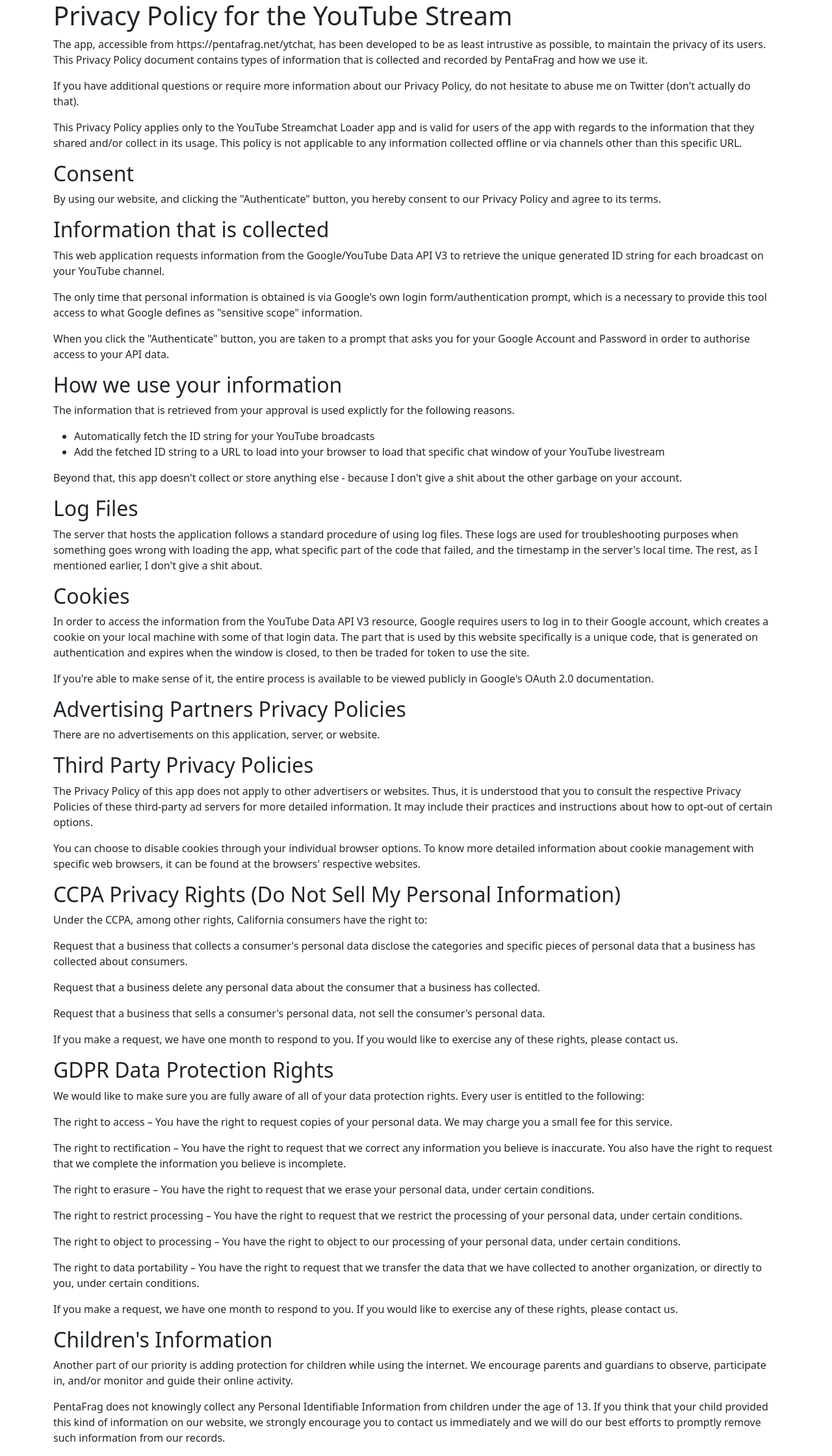
After one commit to hyp3rstrike/ytchat-loader, a PHP site: page /privacy.html in a window 1280 px wide. The commit adds this page. Shown: the whole page at 65% size. Run offline with PHP 8.4, Linux system fonts and the light colour scheme.

Commit message:
adding privacy policy

```diff
--- /dev/null
+++ b/privacy.html
@@ -0,0 +1,85 @@
+<!DOCTYPE html>
+    <head>
+        <title>
+            Privacy Policy - YouTube StreamChat Loader
+        </title>
+        <link href="https://cdn.jsdelivr.net/npm/bootstrap@5.0.0-beta2/dist/css/bootstrap.min.css" rel="stylesheet" integrity="sha384-BmbxuPwQa2lc/FVzBcNJ7UAyJxM6wuqIj61tLrc4wSX0szH/Ev+nYRRuWlolflfl" crossorigin="anonymous">
+    </head>
+    <body>
+        <div class="container">
+        <h1>Privacy Policy for the YouTube Stream</h1>
+
+        <p>The app, accessible from https://pentafrag.net/ytchat, has been developed to be as least intrustive as possible, to maintain the privacy of its users. This Privacy Policy document contains types of information that is collected and recorded by PentaFrag and how we use it.</p>
+
+        <p>If you have additional questions or require more information about our Privacy Policy, do not hesitate to abuse me on Twitter (don't actually do that).</p>
+
+        <p>This Privacy Policy applies only to the YouTube Streamchat Loader app and is valid for users of the app with regards to the information that they shared and/or collect in its usage. This policy is not applicable to any information collected offline or via channels other than this specific URL.
+
+        <h2>Consent</h2>
+
+        <p>By using our website, and clicking the "Authenticate" button, you hereby consent to our Privacy Policy and agree to its terms.</p>
+
+        <h2>Information that is collected</h2>
+
+        <p>This web application requests information from the Google/YouTube Data API V3 to retrieve the unique generated ID string for each broadcast on your YouTube channel.</p>
+        <p>The only time that personal information is obtained is via Google's own login form/authentication prompt, which is a necessary to provide this tool access to what Google defines as "sensitive scope" information.</p>
+        <p>When you click the "Authenticate" button, you are taken to a prompt that asks you for your Google Account and Password in order to authorise access to your API data.</p>
+
+        <h2>How we use your information</h2>
+
+        <p>The information that is retrieved from your approval is used explictly for the following reasons.</p>
+
+        <ul>
+        <li>Automatically fetch the ID string for your YouTube broadcasts</li>
+        <li>Add the fetched ID string to a URL to load into your browser to load that specific chat window of your YouTube livestream</li>
+        </ul>
+
+        <p>Beyond that, this app doesn't collect or store anything else - because I don't give a shit about the other garbage on your account.</p>
+
+        <h2>Log Files</h2>
+
+        <p>The server that hosts the application follows a standard procedure of using log files. These logs are used for troubleshooting purposes when something goes wrong with loading the app, what specific part of the code that failed, and the timestamp in the server's local time. The rest, as I mentioned earlier, I don't give a shit about.</p>
+
+        <h2>Cookies</h2>
+
+        <p>In order to access the information from the YouTube Data API V3 resource, Google requires users to log in to their Google account, which creates a cookie on your local machine with some of that login data. The part that is used by this website specifically is a unique code, that is generated on authentication and expires when the window is closed, to then be traded for token to use the site.</p>
+
+        <p>If you're able to make sense of it, the entire process is available to be viewed publicly in Google's OAuth 2.0 documentation.</p>
+
+        <h2>Advertising Partners Privacy Policies</h2>
+
+        <P>There are no advertisements on this application, server, or website.</p>
+
+        <h2>Third Party Privacy Policies</h2>
+
+        <p>The Privacy Policy of this app does not apply to other advertisers or websites. Thus, it is understood that you to consult the respective Privacy Policies of these third-party ad servers for more detailed information. It may include their practices and instructions about how to opt-out of certain options. </p>
+
+        <p>You can choose to disable cookies through your individual browser options. To know more detailed information about cookie management with specific web browsers, it can be found at the browsers' respective websites.</p>
+
+        <h2>CCPA Privacy Rights (Do Not Sell My Personal Information)</h2>
+
+        <p>Under the CCPA, among other rights, California consumers have the right to:</p>
+        <p>Request that a business that collects a consumer's personal data disclose the categories and specific pieces of personal data that a business has collected about consumers.</p>
+        <p>Request that a business delete any personal data about the consumer that a business has collected.</p>
+        <p>Request that a business that sells a consumer's personal data, not sell the consumer's personal data.</p>
+        <p>If you make a request, we have one month to respond to you. If you would like to exercise any of these rights, please contact us.</p>
+
+        <h2>GDPR Data Protection Rights</h2>
+
+        <p>We would like to make sure you are fully aware of all of your data protection rights. Every user is entitled to the following:</p>
+        <p>The right to access – You have the right to request copies of your personal data. We may charge you a small fee for this service.</p>
+        <p>The right to rectification – You have the right to request that we correct any information you believe is inaccurate. You also have the right to request that we complete the information you believe is incomplete.</p>
+        <p>The right to erasure – You have the right to request that we erase your personal data, under certain conditions.</p>
+        <p>The right to restrict processing – You have the right to request that we restrict the processing of your personal data, under certain conditions.</p>
+        <p>The right to object to processing – You have the right to object to our processing of your personal data, under certain conditions.</p>
+        <p>The right to data portability – You have the right to request that we transfer the data that we have collected to another organization, or directly to you, under certain conditions.</p>
+        <p>If you make a request, we have one month to respond to you. If you would like to exercise any of these rights, please contact us.</p>
+
+        <h2>Children's Information</h2>
+
+        <p>Another part of our priority is adding protection for children while using the internet. We encourage parents and guardians to observe, participate in, and/or monitor and guide their online activity.</p>
+
+        <p>PentaFrag does not knowingly collect any Personal Identifiable Information from children under the age of 13. If you think that your child provided this kind of information on our website, we strongly encourage you to contact us immediately and we will do our best efforts to promptly remove such information from our records.</p>
+    </div>
+    </body>
+</html>
```
Also changed, not shown: index.php (+15 -5 lines).
